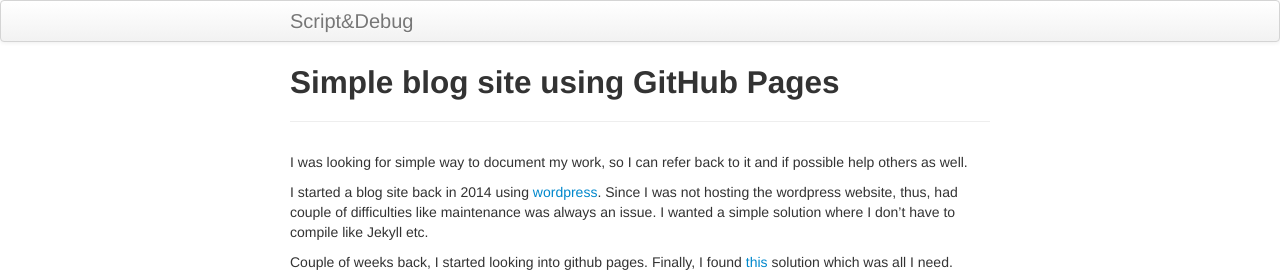
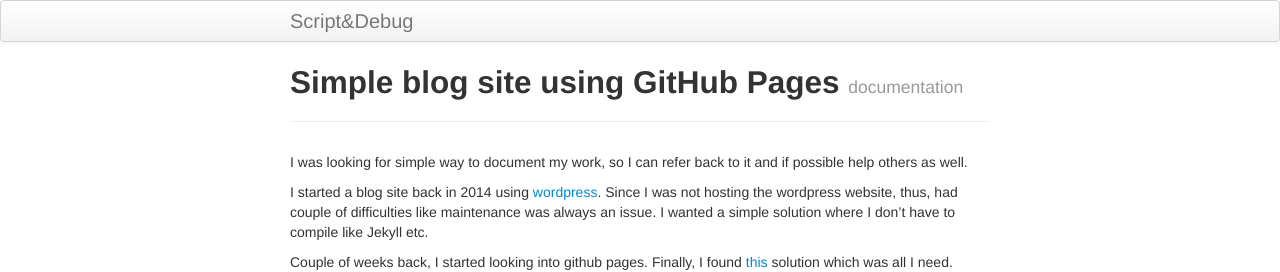
Before and after one commit to mnahmad/scriptndebug, a Jekyll site: the page built from pages/simplesite.md, in a window 1280 px wide. Shown: the top 272 px of the page. Built offline with Jekyll 4.4.1, drawn with Linux system fonts in a browser that asks for light colours.

Commit message:
added tagline to each post

```diff
--- a/pages/simplesite.md
+++ b/pages/simplesite.md
@@ -1,6 +1,7 @@
 ---
 layout: page
 title: Simple blog site using GitHub Pages
+tagline: documentation
 description: Simple blog site GitHub Pages
 ---
 
```
Also changed, not shown: pages/commands.md (+1 -0 lines).
